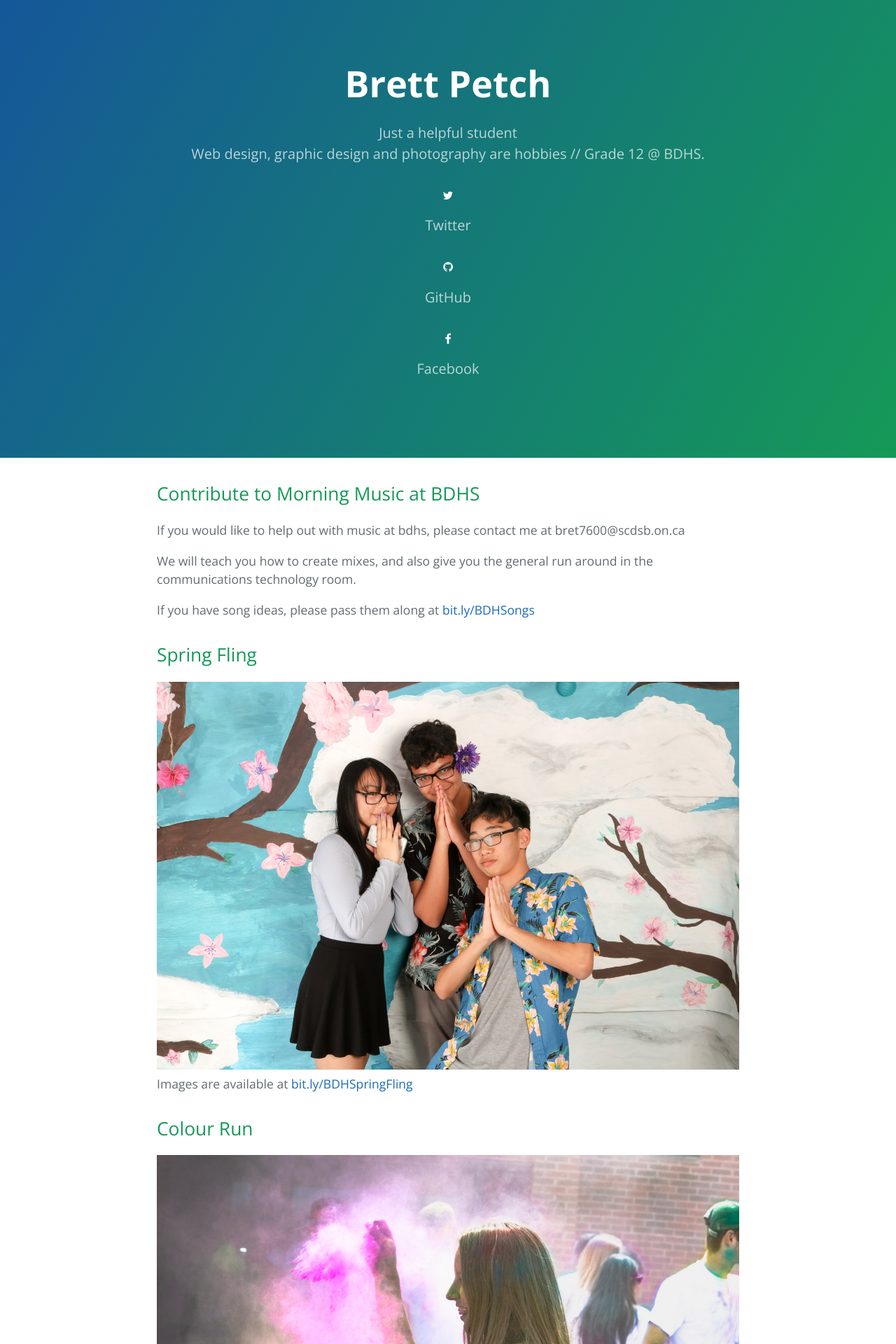
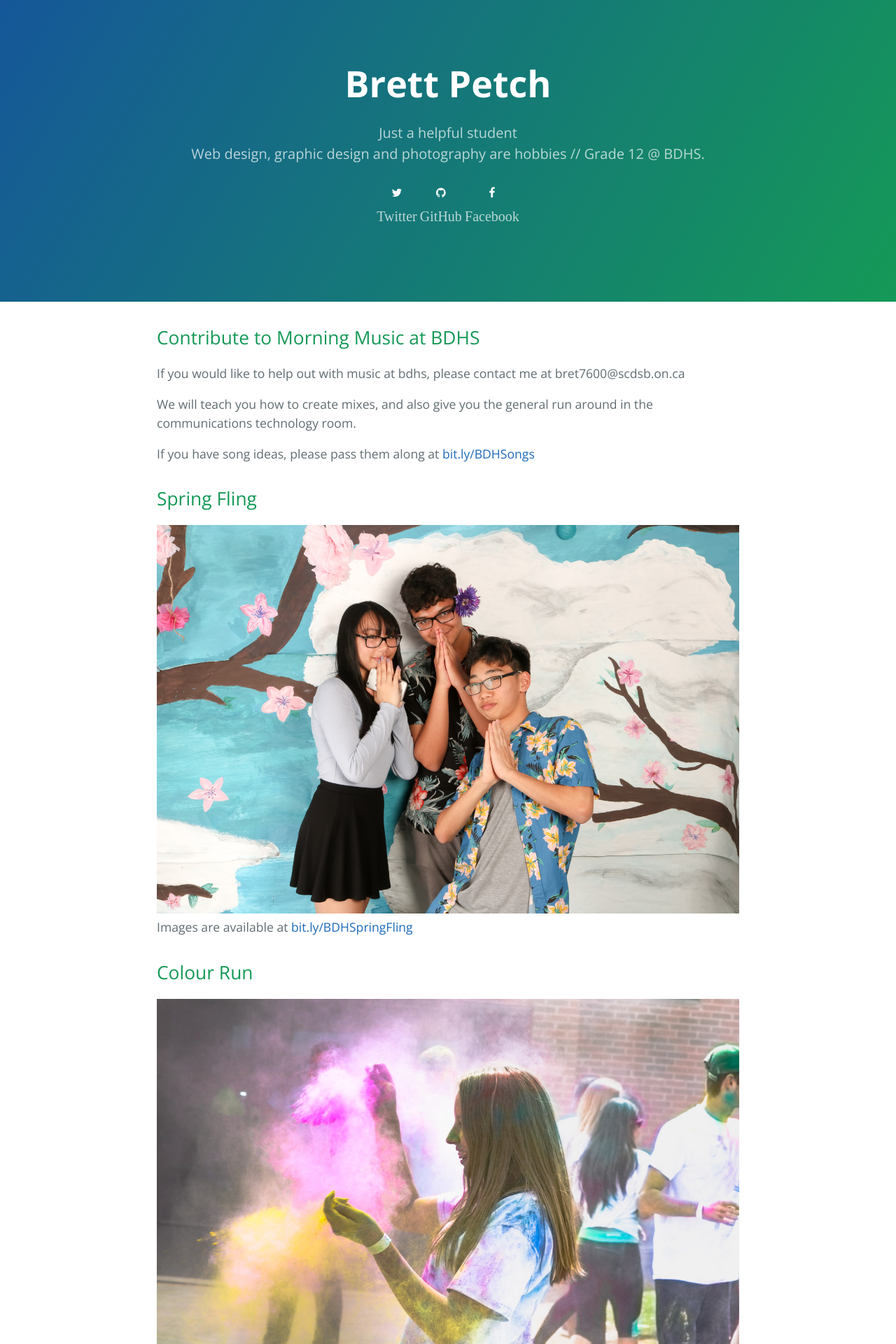
Before and after one commit to brettpetch/brettpetch.github.io, a Jekyll site: the page built from index.md, in a window 1280 px wide. Shown: the top 1920 px of the page at 70% size. Built offline with Jekyll 4.4.1, drawn with Linux system fonts in a browser that asks for light colours; nearby versions of some CDN libraries; our own code applies the rules of GitHub Pages for plain Markdown files.

Commit message:
ammend logos to one line

```diff
--- a/_layouts/default.html
+++ b/_layouts/default.html
@@ -13,7 +13,25 @@
     <section class="page-header">
       <h1 class="project-name">{{ site.title | default: site.github.repository_name }}</h1>
       <h2 class="project-tagline">{{ site.description | default: site.github.project_tagline }}</h2>
-<div align="center"{% if site.twitter_username %}<a style="color: white" href="https://twitter.com/{{ site.twitter_username }}"><i class="fa fa-twitter"></i> <h2 class="project-tagline">Twitter</h2></a>{% endif %}{% if site.github_username %}<a style="color: white" href="https://github.com/{{ site.github_username }}"><i class="fa fa-github"></i> <h2 class="project-tagline">GitHub</h2></a>{% endif %}{% if site.facebook_username %}<a style="color: white" href="https://www.facebook.com/{{ site.facebook_username  }}"><i class="fa fa-facebook"></i><h2 class="project-tagline"> Facebook</h2></a>{% endif %}</div>
+<div align="center"{% if site.twitter_username %}
+<a style="color: white" href="https://twitter.com/{{ site.twitter_username }}">
+  <i class="fa fa-twitter">
+    <h2 class="project-tagline">Twitter
+    </h2>
+  </i>
+</a>{% endif %}{% if site.github_username %}
+<a style="color: white" href="https://github.com/{{ site.github_username }}">
+  <i class="fa fa-github">
+    <h2 class="project-tagline">GitHub
+    </h2>
+  </i>
+</a>{% endif %}{% if site.facebook_username %}
+<a style="color: white" href="https://www.facebook.com/{{ site.facebook_username  }}">
+  <i class="fa fa-facebook">
+    <h2 class="project-tagline"> Facebook
+    </h2>
+  </i>
+</a>{% endif %}</div>
     </section>
 
     <section class="main-content">
```
